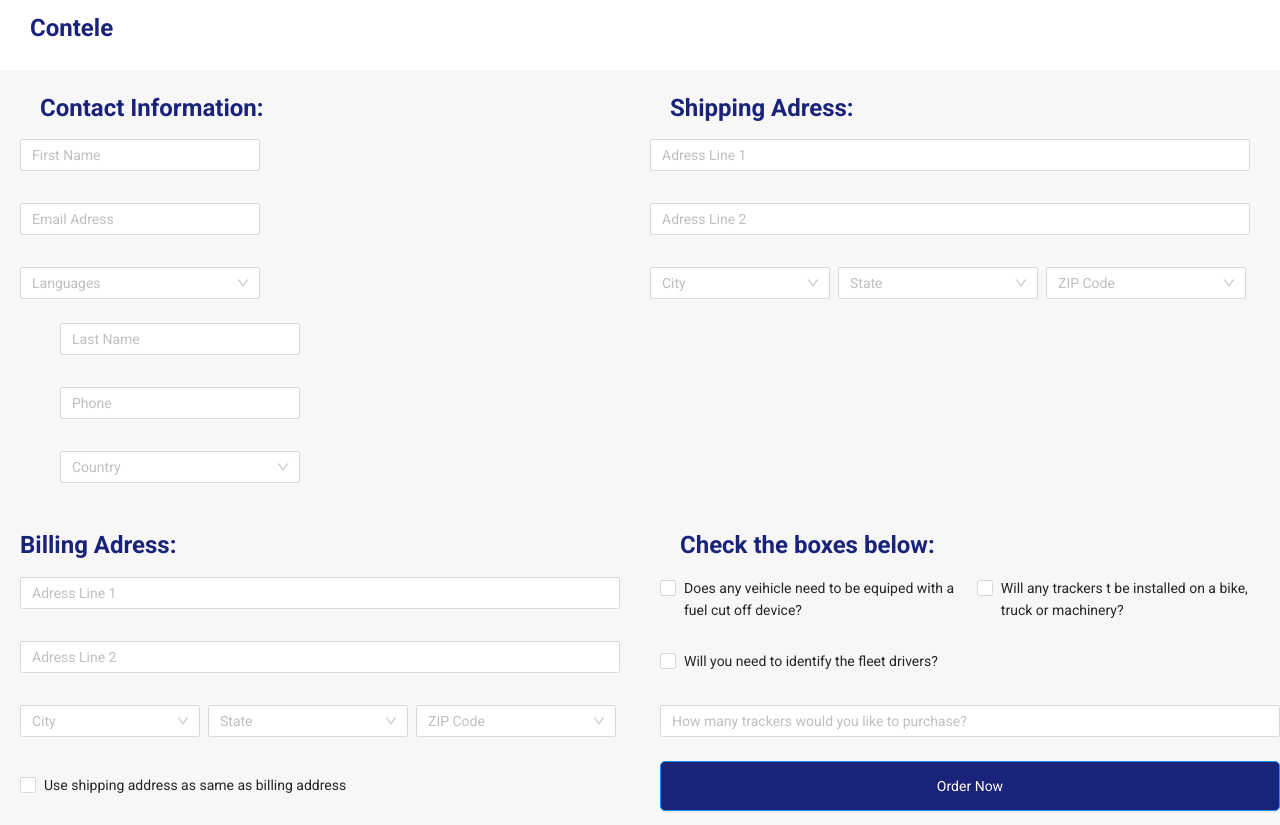
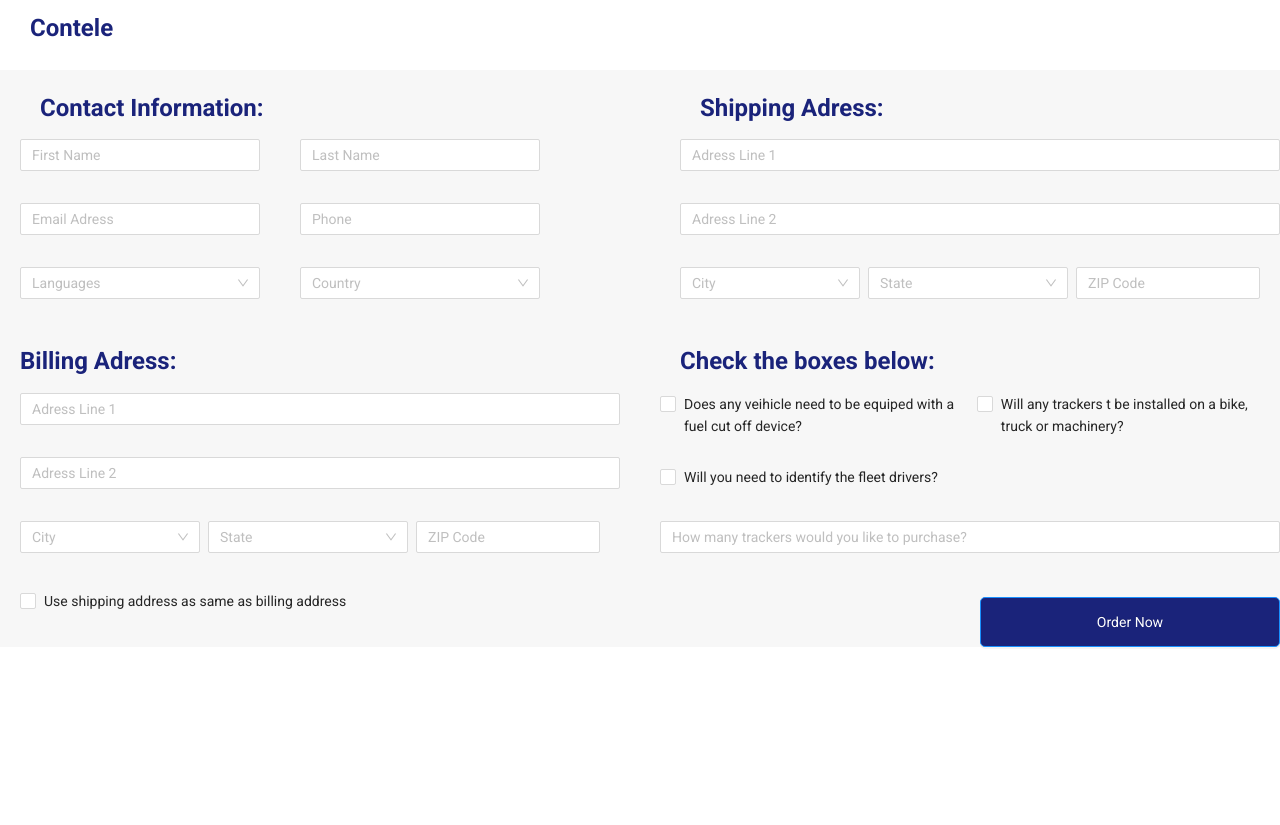
Before and after one commit to crislerwin/ctl-test-nodejs-front, a Next.js app: page / in a window 1280 px wide. After the commit the page ends 800 px from the top, so only its background shows below. Built offline with nearby package versions, Linux system fonts and the light colour scheme.

Commit message:
🚧 delete styles to fix deploy error

```diff
--- a/src/pages/index.tsx
+++ b/src/pages/index.tsx
@@ -1,4 +1,4 @@
-import { Container, Header, Title, HeaderTitle, FormContainer } from './styles'
+import styled from 'styled-components';
 import { Checkbox, Select, Space, Form, Input, Button } from 'antd'
 import { languages, countries } from '../utils/data'
 import { useTheme } from 'styled-components'
@@ -104,11 +104,13 @@ const Home: React.FC = () => {
             </div>
 
             <div style={{ marginLeft: 140 }}>
-              <Title>Shipping Adress:</Title>
+            <Title>Shipping Adress:</Title>
               <Space
                 direction="vertical"
-                style={{ width: 600, marginRight: 30 }}
+                style={{ width: 600
+                }}
               >
+
                 <Form.Item
                   name="adress1"
                   rules={[
@@ -162,17 +164,11 @@ const Home: React.FC = () => {
                     rules={[
                       {
                         required: true,
-                        message: 'Please input your select your zipcode'
+                        message: 'Please select your zipcode'
                       }
                     ]}
                   >
-                    <Select placeholder="ZIP Code" style={{ width: 200 }}>
-                      {countries.map((region) => (
-                        <Select.Option key={region.id} value={region.value}>
-                          {region.label}
-                        </Select.Option>
-                      ))}
-                    </Select>
+                    <Input placeholder="ZIP Code" />
                   </Form.Item>
                 </Space>
               </Space>
@@ -244,17 +240,11 @@ const Home: React.FC = () => {
                     rules={[
                       {
                         required: true,
-                        message: 'Please input your select your zipcode'
+                        message: 'Please input your zipcode'
                       }
                     ]}
                   >
-                    <Select placeholder="ZIP Code" style={{ width: 200 }}>
-                      {countries.map((region) => (
-                        <Select.Option key={region.id} value={region.value}>
-                          {region.label}
-                        </Select.Option>
-                      ))}
-                    </Select>
+                  <Input placeholder="ZIP Code" />
                   </Form.Item>
                 </Space>
 
@@ -310,18 +300,15 @@ const Home: React.FC = () => {
                   style={{ width: 620, marginTop: 4 }}
                 />
               </Form.Item>
-              <Button
-                style={{
-                  width: 620,
-                  height: 50,
-                  borderRadius: 5,
-                  backgroundColor: theme.colors.text
-                }}
+              <ButtonContainer>
+              <SubmitButton
+
                 type="primary"
                 htmlType="submit"
               >
                 Order Now
-              </Button>
+              </SubmitButton>
+              </ButtonContainer>
             </div>
           </FormContainer>
         </Form>
@@ -330,4 +317,51 @@ const Home: React.FC = () => {
   )
 }
 
+
+
 export default Home
+const SubmitButton = styled(Button)`
+width: 300px;
+height: 50px;
+border-radius: 5px;
+
+background-color: ${(props) => props.theme.colors.text};
+`;
+const ButtonContainer = styled.div`
+margin-left: 320px;
+margin-top: 20px;
+`;
+
+const Container = styled.div`
+ display: flex;
+  flex-direction: column;
+  justify-content: space-between;
+  background-color: ${p => p.theme.colors.background};
+
+`;
+ const Header = styled.div`
+  background-color: #fff;
+  padding: 10px;
+`
+
+ const HeaderTitle = styled.h1`
+  color: ${(props) => props.theme.colors.text};
+  margin-left: 20px;
+  font-size: 24px;
+  font-weight: 600;
+`
+
+ const FormContainer = styled.div`
+  display: flex;
+  flex-direction: row;
+  width: 100%;
+
+`
+
+ const Title = styled.h1`
+  color: ${(props) => props.theme.colors.text};
+  font-size: 24px;
+  font-weight: 600;
+  margin-left: 20px;
+  margin-top: 20px;
+`
--- a/src/pages/styles/index.ts
+++ /dev/null
@@ -1,98 +0,0 @@
-import styled from 'styled-components'
-import { Input, Select } from 'antd'
-
-const Container = styled.div`
- display: flex;
-  flex-direction: column;
-  justify-content: space-between;
-  background-color: ${p => p.theme.colors.background};
-
-`;
-const Header = styled.div`
-  background-color: #fff;
-  padding: 10px;
-`
-
-const HeaderTitle = styled.h1`
-  color: ${(props) => props.theme.colors.text};
-  margin-left: 20px;
-  font-size: 24px;
-  font-weight: 600;
-`
-
-const FormContainer = styled.div`
-  display: flex;
-  flex-direction: row;
-  width: 100%;
-
-`
-
-const StyledInput = styled(Input)`
-  border-radius: 4px;
-  width: 300px;
-  margin-left: 20px;
-
-`
-
-const Contact = styled.div`
-  display: flex;
-  flex-direction: column;
-`
-const Title = styled.h1`
-  color: ${(props) => props.theme.colors.text};
-  font-size: 24px;
-  font-weight: 600;
-  margin-left: 20px;
-  margin-top: 20px;
-`
-
-const StyledOption = styled(Select)<string | any>`
-  width: 300px;
-  margin-left: 20px;
-  margin-top: 10px;
-`
-
-const BillingContainer = styled.div`
-  display: flex;
-  flex-direction: column;
-  margin-top: 20px;
-`
-
-const LargeInput = styled(Input)`
-  border-radius: 4px;
-  width: 624px;
-  margin-left: 20px;
-  margin-top: 10px;
-`
-
-const OptionContainer = styled.div`
-  display: flex;
-  flex-direction: row;
-  flex-wrap: wrap;
-`
-
-const Option = styled(Select)<string | any>`
-  width: 200px;
-  margin-left: 20px;
-  margin-top: 10px;
-`
-const AdressContainer = styled.div`
-  display: flex;
-  flex-direction: column;
-  margin-left: 20px;
-`
-export  {
-FormContainer,
-  Container,
-  StyledInput,
-  LargeInput,
-  Option,
-  Header,
-  OptionContainer,
-  BillingContainer,
-  Title,
-  Contact,
-  HeaderTitle,
-  StyledOption,
-  AdressContainer,
-}
```
